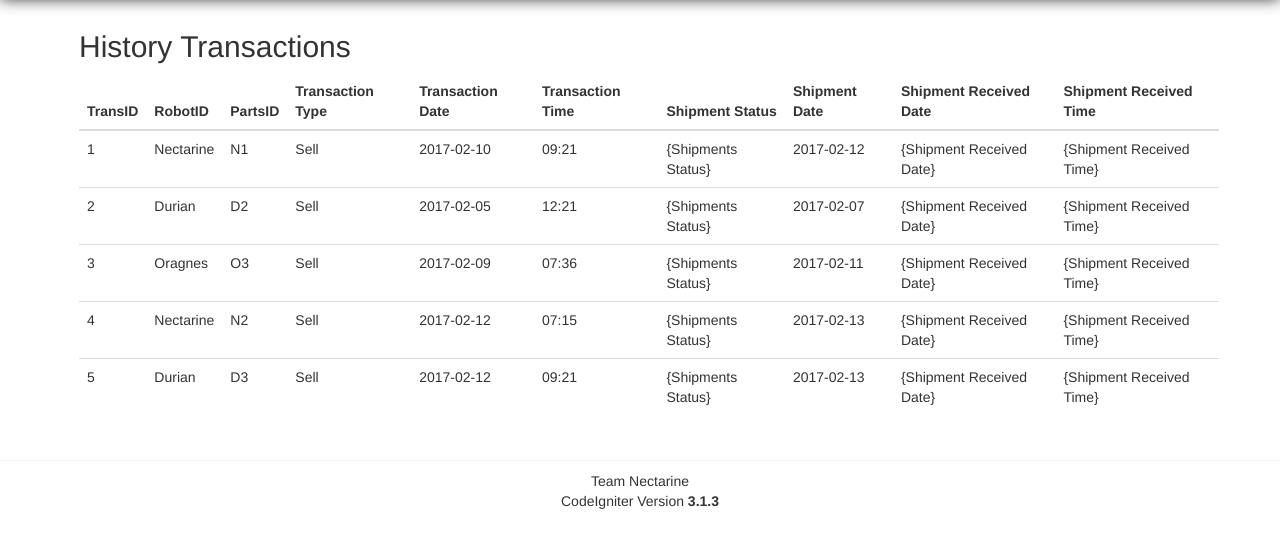
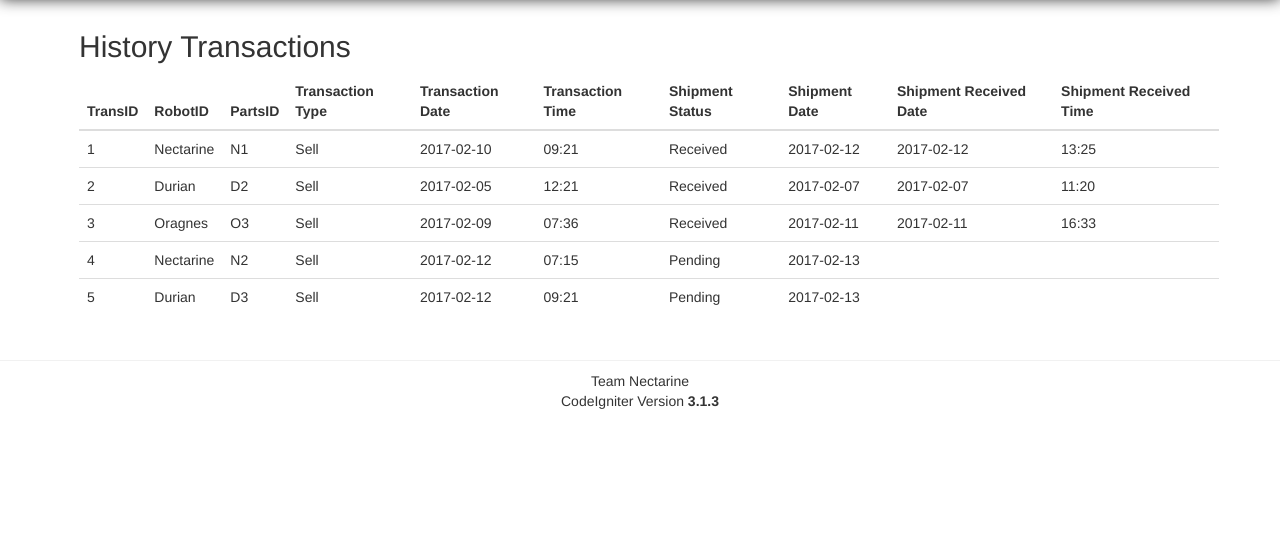
Before and after one commit to ocis/COMP4711-Asn1, a CodeIgniter app: page /database/index.php/history/index in a window 1280 px wide. Shown: the part 40-588 px from the top of the page. Run offline with CodeIgniter, Linux system fonts and the light colour scheme.

Commit message:
Fixed History_View variables

```diff
--- a/application/controllers/History.php
+++ b/application/controllers/History.php
@@ -25,8 +25,8 @@ class History extends Application {
                                 'Transaction Time' => $record['Transaction Time'],
                                 'Shipment Status' => $record['Shipment Status'],
                                 'Shipment Date' => $record['Shipment Date'],
-                                'Shipment Recieved Date' => $record['Shipment Recieved Date'],
-                                'Shipment Recieved Time' => $record['Shipment Recieved Time']);
+                                'Shipment Received Date' => $record['Shipment Received Date'],
+                                'Shipment Received Time' => $record['Shipment Received Time']);
         }
 
         $this->data['history'] = $history;
--- a/application/models/History_Model.php
+++ b/application/models/History_Model.php
@@ -14,15 +14,15 @@
 class History_Model extends CI_Model {
     var $data = array(
 		array('TransID' => '1', 'RobotID'=> 'Nectarine', 'PartsID' => 'N1', 'Transaction Type' => 'Sell', 'Transaction Date' => '2017-02-10', 'Transaction Time' => '09:21',
-                    'Shipment Status' => 'Recieved', 'Shipment Date' => '2017-02-12', 'Shipment Recieved Date' => '2017-02-12', 'Shipment Recieved Time' => '13:25'),
+                    'Shipment Status' => 'Received', 'Shipment Date' => '2017-02-12', 'Shipment Received Date' => '2017-02-12', 'Shipment Received Time' => '13:25'),
 		array('TransID' => '2', 'RobotID'=> 'Durian', 'PartsID' => 'D2', 'Transaction Type' => 'Sell', 'Transaction Date' => '2017-02-05', 'Transaction Time' => '12:21',
-                    'Shipment Status' => 'Recieved', 'Shipment Date' => '2017-02-07', 'Shipment Recieved Date' => '2017-02-07', 'Shipment Recieved Time' => '11:20'),
+                    'Shipment Status' => 'Received', 'Shipment Date' => '2017-02-07', 'Shipment Received Date' => '2017-02-07', 'Shipment Received Time' => '11:20'),
 		array('TransID' => '3', 'RobotID'=> 'Oragnes', 'PartsID' => 'O3', 'Transaction Type' => 'Sell', 'Transaction Date' => '2017-02-09', 'Transaction Time' => '07:36',
-                    'Shipment Status' => 'Recieved', 'Shipment Date' => '2017-02-11', 'Shipment Recieved Date' => '2017-02-11', 'Shipment Recieved Time' => '16:33'),
+                    'Shipment Status' => 'Received', 'Shipment Date' => '2017-02-11', 'Shipment Received Date' => '2017-02-11', 'Shipment Received Time' => '16:33'),
 		array('TransID' => '4', 'RobotID'=> 'Nectarine', 'PartsID' => 'N2', 'Transaction Type' => 'Sell', 'Transaction Date' => '2017-02-12', 'Transaction Time' => '07:15',
-                    'Shipment Status' => 'Pending', 'Shipment Date' => '2017-02-13', 'Shipment Recieved Date' => '', 'Shipment Recieved Time' => ''),
+                    'Shipment Status' => 'Pending', 'Shipment Date' => '2017-02-13', 'Shipment Received Date' => '', 'Shipment Received Time' => ''),
 		array('TransID' => '5', 'RobotID'=> 'Durian', 'PartsID' => 'D3', 'Transaction Type' => 'Sell', 'Transaction Date' => '2017-02-12', 'Transaction Time' => '09:21',
-                    'Shipment Status' => 'Recieved', 'Shipment Date' => '2017-02-13', 'Shipment Recieved Date' => '', 'Shipment Recieved Time' => '')
+                    'Shipment Status' => 'Pending', 'Shipment Date' => '2017-02-13', 'Shipment Received Date' => '', 'Shipment Received Time' => '')
 	);
 	// Constructor
 	public function __construct()
--- a/application/views/History_View.php
+++ b/application/views/History_View.php
@@ -25,7 +25,7 @@
         <td>{Transaction Type}</td>
         <td>{Transaction Date}</td>
         <td>{Transaction Time}</td>
-        <td>{Shipments Status}</td>
+        <td>{Shipment Status}</td>
         <td>{Shipment Date}</td>
         <td>{Shipment Received Date}</td>
         <td>{Shipment Received Time}</td>
```
Also changed, not shown: changelog.md.
